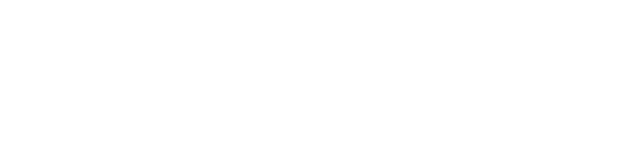
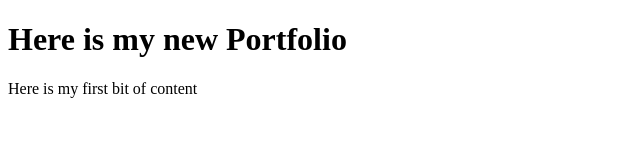
Before and after one commit to GeographySmiEli/geographysmieli.github.io, a plain HTML site: page index.html in a window 1280 px wide. Shown: the whole page, without its empty margins (0-640 px from the left). Drawn offline with Linux system fonts and the light colour scheme.

Commit message:
Update index.html

```diff
--- a/index.html
+++ b/index.html
@@ -6,6 +6,7 @@
     <title>Document</title>
 </head>
 <body>
-
+    <h1>Here is my new Portfolio</h1>
+    <p>Here is my first bit of content</p>
 </body>
 </html>
```
